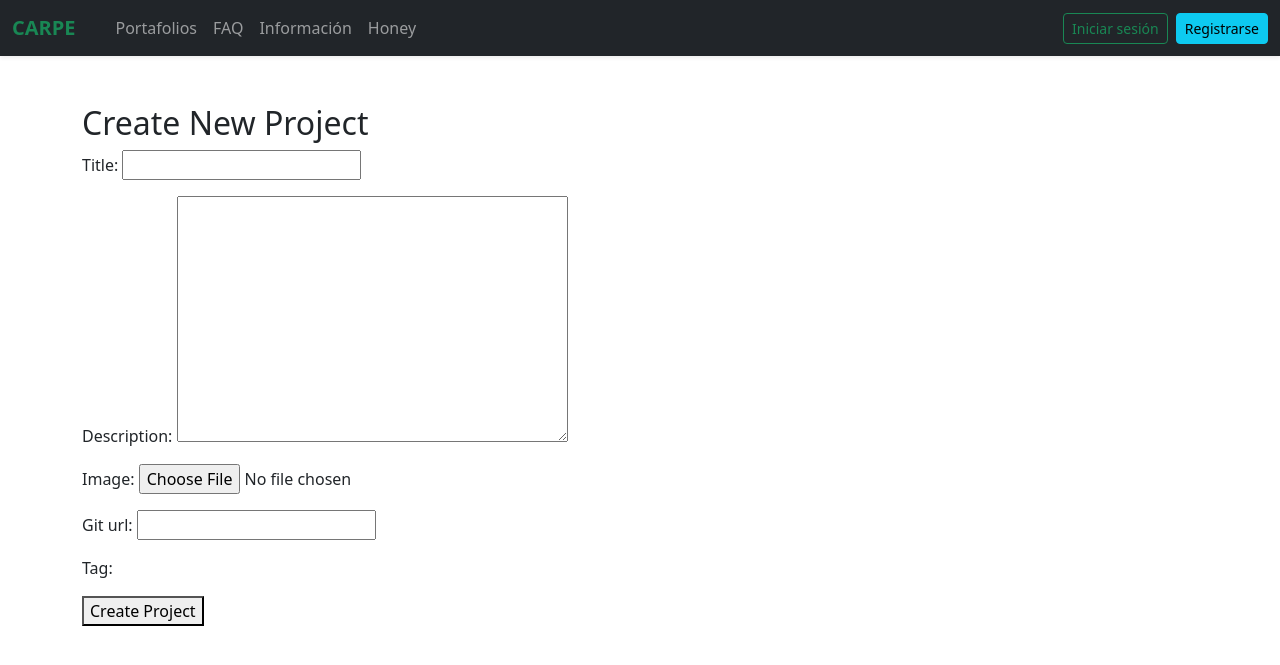
After one commit to candresrpk/carpena_portfolio, a Django app: page /create_project/ in a window 1280 px wide. The commit adds this page. Shown: the top 665 px of the page. Run offline with Django 5.2, Linux system fonts and the light colour scheme; data that the repository does not hold is empty; some libraries are stand-ins or nearby versions.

Commit message:
project model corrections and we started the form to create projects

```diff
--- /dev/null
+++ b/myapps/portafolios/forms.py
@@ -0,0 +1,19 @@
+from django.forms import ModelForm
+from django import forms
+from .models import Project, Tag
+
+
+class ProjectForm(ModelForm):
+    class Meta:
+        model = Project
+        fields = ['title', 'description', 'image', 'git_url', 'tag']
+
+        widgets = {
+            'tag': forms.CheckboxSelectMultiple(),
+        }
+
+
+class TagForm(ModelForm):
+    class Meta:
+        model = Tag
+        fields = ['name']
--- a/myapps/portafolios/models.py
+++ b/myapps/portafolios/models.py
@@ -18,13 +18,13 @@ class Tag(models.Model):
         verbose_name_plural = 'Etiquetas'
         ordering = ['-created_at']
 
-class Portafolio(models.Model):
+class Project(models.Model):
     title = models.CharField(max_length=200)
     description = models.TextField()
     slug = models.SlugField(unique=True)
     image = models.ImageField(upload_to='projects/')
     git_url = models.URLField(blank=True)
-    tag = models.ManyToManyField(Tag, 'Tag', through='PortafolioTag')
+    tag = models.ManyToManyField(Tag, 'Tag', through='ProjectTag')
     created_at = models.DateTimeField(auto_now_add=True)
     updated_at = models.DateTimeField(auto_now=True)
 
@@ -44,15 +44,15 @@ class Portafolio(models.Model):
 
 
     class Meta:
-        verbose_name = 'Portafolio'
-        verbose_name_plural = 'Portafolios'
+        verbose_name = 'Project'
+        verbose_name_plural = 'Projects'
 
         ordering = ['-created_at']
 
 
 
-class PortafolioTag(models.Model):
-    portafolio = models.ForeignKey(Portafolio, on_delete=models.CASCADE)
+class ProjectTag(models.Model):
+    Project = models.ForeignKey(Project, on_delete=models.CASCADE)
     tag = models.ForeignKey(Tag, on_delete=models.CASCADE)
     created_at = models.DateTimeField(auto_now_add=True)
     updated_at = models.DateTimeField(auto_now=True)
@@ -71,7 +71,7 @@ class ProjectDetail(models.Model):
     image = models.ImageField(upload_to='portafolio/images/')
     created_at = models.DateTimeField(auto_now_add=True)
     updated_at = models.DateTimeField(auto_now=True)
-    portafolio = models.ForeignKey(Portafolio, on_delete=models.CASCADE)
+    portafolio = models.ForeignKey(Project, on_delete=models.CASCADE)
     order = models.PositiveIntegerField(default=0)
 
 
--- a/myapps/portafolios/urls.py
+++ b/myapps/portafolios/urls.py
@@ -6,4 +6,6 @@ app_name = 'portafolios'
 urlpatterns = [
     path('', views.home, name='home'),
     path('projectsList/', views.projectsList, name='projectsList'),
+    path('create_project/', views.create_project, name='create_project'),
+    path('faq/', views.faq, name='faq'),
 ]
--- a/myapps/portafolios/views.py
+++ b/myapps/portafolios/views.py
@@ -1,11 +1,13 @@
 from django.shortcuts import render
-from .models import Portafolio, Tag
+from .models import Project, Tag
 from myapps.faq.models import Faq
+from .forms import ProjectForm, TagForm
+from django.contrib.auth.decorators import login_required
 
 # Create your views here.
 
 def home(request):
-    projects = Portafolio.objects.all()
+    projects = Project.objects.all()
 
 
     context = {
@@ -16,7 +18,7 @@ def home(request):
 
 def projectsList(request):
 
-    projects = Portafolio.objects.all()
+    projects = Project.objects.all()
     tags = Tag.objects.all()
 
     if request.GET.get('tag'):
@@ -39,3 +41,14 @@ def faq(request):
     }
 
     return render(request, 'portafolios/faq.html', context)
+
+
+def create_project(request):
+
+    project_form = ProjectForm()
+
+    context = {
+        'project_form': project_form
+    }
+
+    return render(request, 'portafolios/createProject.html', context)
--- a/templates/includes/navbar.html
+++ b/templates/includes/navbar.html
@@ -1,7 +1,7 @@
 <nav class="navbar navbar-expand-lg navbar-dark bg-dark shadow-sm">
   <div class="container-fluid">
     <!-- Logo -->
-    <a class="navbar-brand fw-bold text-success" href="#">CARPE</a>
+    <a class="navbar-brand fw-bold text-success" href="{% url "portafolios:home" %}">CARPE</a>
 
     <!-- Botón hamburguesa para colapsar en móvil -->
     <button class="navbar-toggler" type="button" data-bs-toggle="collapse" data-bs-target="#mainNavbar"
--- /dev/null
+++ b/templates/portafolios/createProject.html
@@ -0,0 +1,10 @@
+{% extends '../base.html' %}
+
+{% block content %}
+    <h2>Create New Project</h2>
+    <form method="post" enctype="multipart/form-data">
+        {% csrf_token %}
+        {{ project_form.as_p }}
+        <button type="submit">Create Project</button>
+    </form>
+{% endblock %}
--- a/templates/portafolios/home.html
+++ b/templates/portafolios/home.html
@@ -18,7 +18,7 @@
           <div class="card-body">
             <h5 class="card-title">{{ proyecto.title }}</h5>
             <p class="card-text">{{ proyecto.description|truncatewords:30 }}</p>
-            <a href="#" class="btn btn-outline-success">Ver Proyecto</a>
+            <a target="_blank" href="{{proyecto.git_url}}" class="btn btn-outline-success">Ver Proyecto</a>
           </div>
         </div>
       {% endfor %}
```
Also changed, not shown: myapps/portafolios/admin.py (+4 -4 lines), templates/portafolios/faq.html (+16 -0 lines), myapps/portafolios/migrations/0003_project_remove_portafolio_tag_and_more.py (added).
